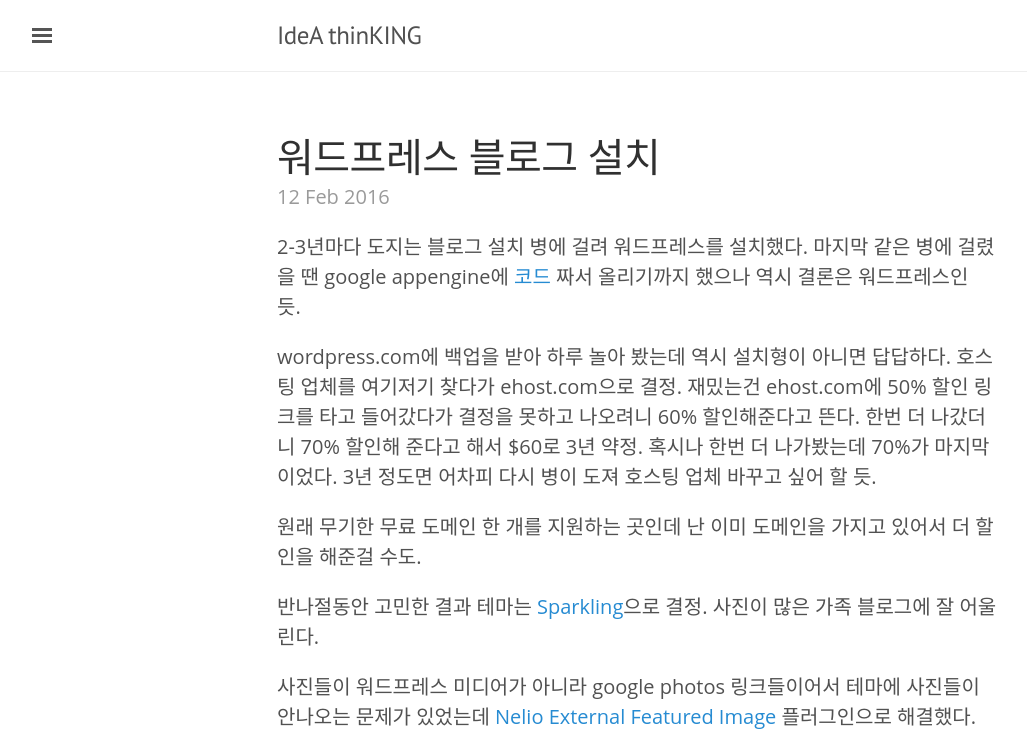
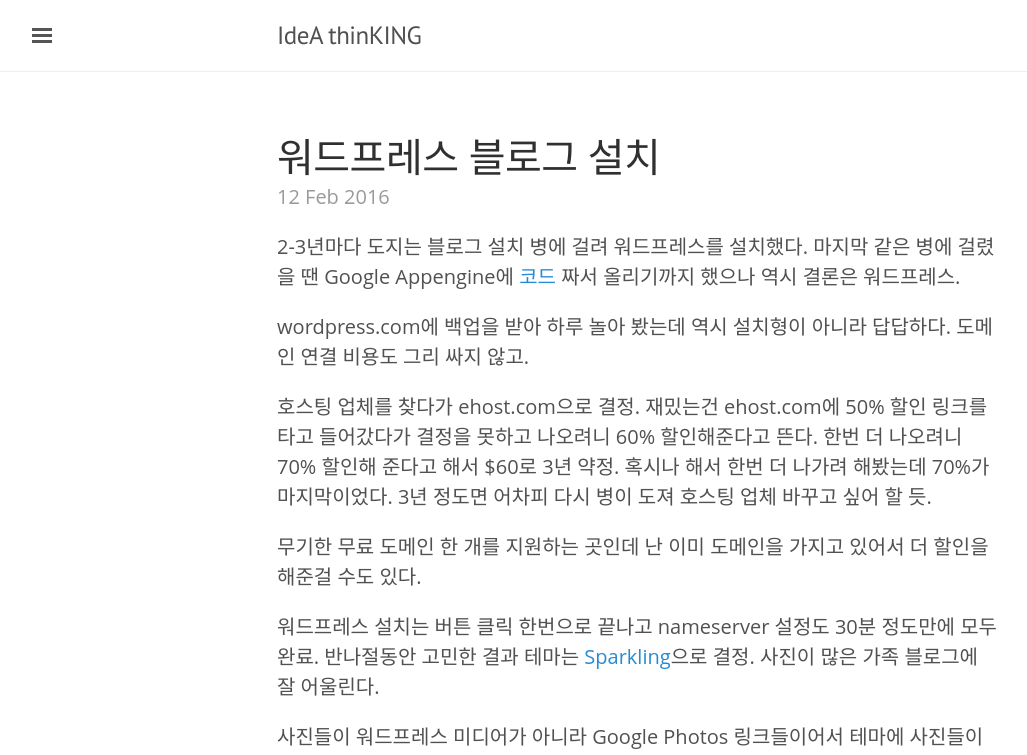
Before and after one commit to iwongu/iwongu.github.com, a Jekyll site: the page built from _posts/2016-02-11-워드프레스-블로그-설치.markdown, in a window 1280 px wide. Shown: the top 755 px of the page, without its empty margins (3-1030 px from the left). Built offline with Jekyll 4.4.1, drawn with Linux system fonts in a browser that asks for light colours; some web fonts are replaced; some of the changed text lies outside the part shown.

Commit message:
Updates a post content.

```diff
--- a/_posts/2016-02-11-워드프레스-블로그-설치.markdown
+++ b/_posts/2016-02-11-워드프레스-블로그-설치.markdown
@@ -4,18 +4,22 @@ title:  "워드프레스 블로그 설치"
 date:   2016-02-11 21:46:16 -0800
 ---
 
-2-3년마다 도지는 블로그 설치 병에 걸려 워드프레스를 설치했다. 마지막 같은 병에 걸렸을 땐 google appengine에 [코드](https://github.com/iwongu/blogae) 짜서 올리기까지 했으나 역시 결론은 워드프레스인 듯.
+2-3년마다 도지는 블로그 설치 병에 걸려 워드프레스를 설치했다. 마지막 같은 병에 걸렸을 땐 Google Appengine에 [코드](https://github.com/iwongu/blogae) 짜서 올리기까지 했으나 역시 결론은 워드프레스.
 
-wordpress.com에 백업을 받아 하루 놀아 봤는데 역시 설치형이 아니면 답답하다. 호스팅 업체를 여기저기 찾다가 ehost.com으로 결정. 재밌는건 ehost.com에 50% 할인 링크를 타고 들어갔다가 결정을 못하고 나오려니 60% 할인해준다고 뜬다. 한번 더 나갔더니 70% 할인해 준다고 해서 $60로 3년 약정. 혹시나 한번 더 나가봤는데 70%가 마지막이었다. 3년 정도면 어차피 다시 병이 도져 호스팅 업체 바꾸고 싶어 할 듯.
+wordpress.com에 백업을 받아 하루 놀아 봤는데 역시 설치형이 아니라 답답하다. 도메인 연결 비용도 그리 싸지 않고.
 
-원래 무기한 무료 도메인 한 개를 지원하는 곳인데 난 이미 도메인을 가지고 있어서 더 할인을 해준걸 수도.
+호스팅 업체를 찾다가 ehost.com으로 결정. 재밌는건 ehost.com에 50% 할인 링크를 타고 들어갔다가 결정을 못하고 나오려니 60% 할인해준다고 뜬다. 한번 더 나오려니 70% 할인해 준다고 해서 $60로 3년 약정. 혹시나 해서 한번 더 나가려 해봤는데 70%가 마지막이었다. 3년 정도면 어차피 다시 병이 도져 호스팅 업체 바꾸고 싶어 할 듯.
 
-반나절동안 고민한 결과 테마는 [Sparkling](https://colorlib.com/wp/themes/sparkling/)으로 결정. 사진이 많은 가족 블로그에 잘 어울린다.
+무기한 무료 도메인 한 개를 지원하는 곳인데 난 이미 도메인을 가지고 있어서 더 할인을 해준걸 수도 있다.
 
-사진들이 워드프레스 미디어가 아니라 google photos 링크들이어서 테마에 사진들이 안나오는 문제가 있었는데 [Nelio External Featured Image](https://wordpress.org/plugins/external-featured-image/) 플러그인으로 해결했다.
+워드프레스 설치는 버튼 클릭 한번으로 끝나고 nameserver 설정도 30분 정도만에 모두 완료. 반나절동안 고민한 결과 테마는 [Sparkling](https://colorlib.com/wp/themes/sparkling/)으로 결정. 사진이 많은 가족 블로그에 잘 어울린다.
+
+사진들이 워드프레스 미디어가 아니라 Google Photos 링크들이어서 테마에 사진들이 안나오는 문제가 있었는데 [Nelio External Featured Image](https://wordpress.org/plugins/external-featured-image/) 플러그인으로 해결했다.[^1]
 
 특히 Sparkling 테마는 이 플러그인만 설치하면 별다른 문제 없이 잘 동작했다.
 
 ![](https://lh3.googleusercontent.com/-zy1DtPYV-G8/Vr2Iym7a5oI/AAAAAAAGK7E/Yvmzmk8bmpg/s2048/screenshot.png)
 
 다음 목표는 워드프레스에서 글 쓸 때 [Google Picker](https://developers.google.com/picker/)로 사진 선택할 수 있는 플러그인. 플러그인 만든다고 php 뒤져볼 때가 10년도 더 전인데 얼마나 헤맬지 걱정이다.
+
+[^1]: 테마들이 글마다 설정된 featured image를 사용하는데 이 플러그인을 사용하면 외부에 있는 이미지 링크들도 featured image로 설정할 수 있게 해준다. 그리고 글에 나오는 제일 첫 이미지를 featured image로 사용하는게 기본 설정이다.
```
